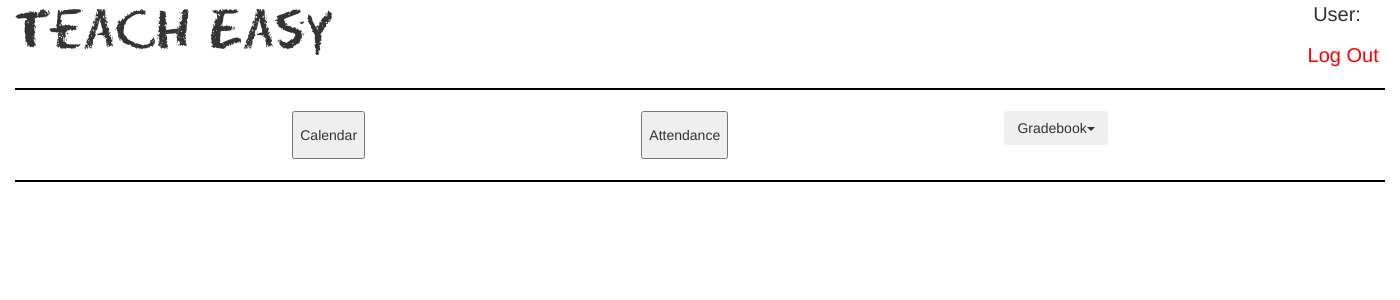
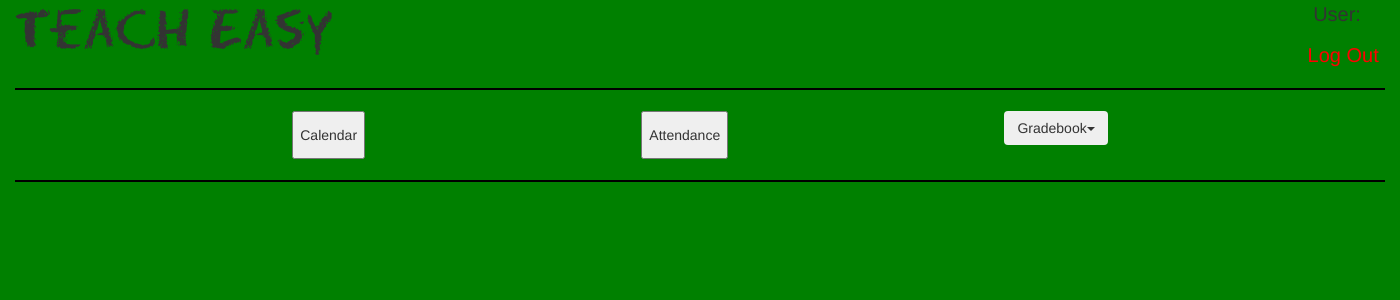
Before and after one commit to TeachEasy/Software-Engineering, a PHP site: page /header.php in a window 1400 px wide; the page is wider, and only the part inside the window is pictured. Shown: the top 300 px of that part. Run offline with PHP 8.4, Linux system fonts and the light colour scheme.

Commit message:
Add files via upload

```diff
--- a/teachEasyStyle.css
+++ b/teachEasyStyle.css
@@ -29,6 +29,13 @@ td{
 	padding-left: 15px;
 	padding-bottom: 5px;
 	text-align: left;
+}
+
+body{
+	background-color: green;
+}
+.colorNav{
+	background-color: red;
 }
 
 .buttonContainer{
```
